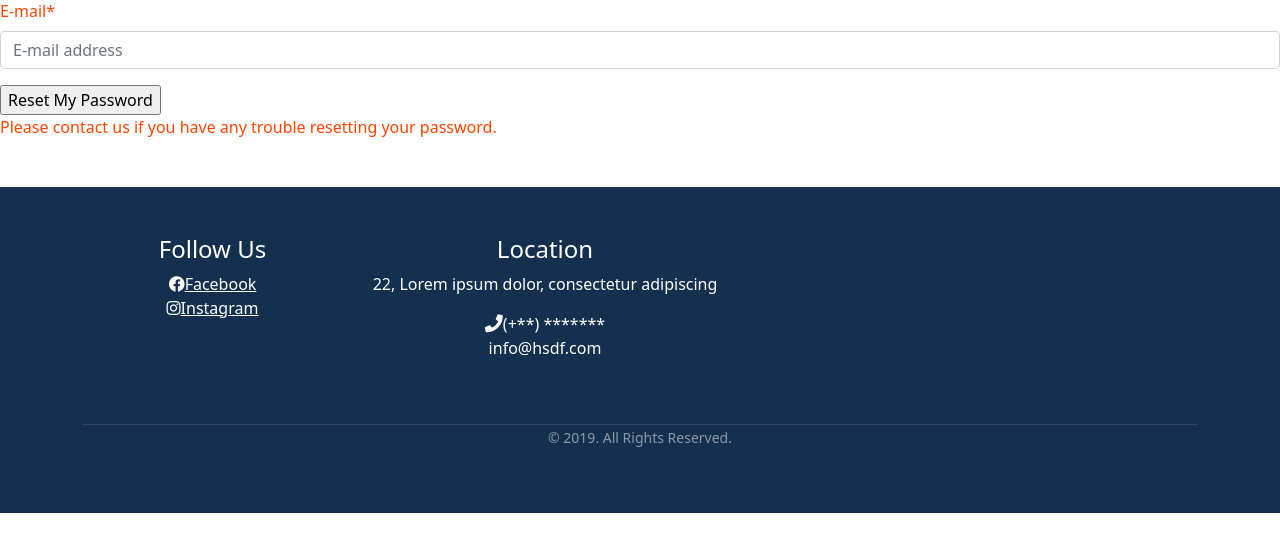
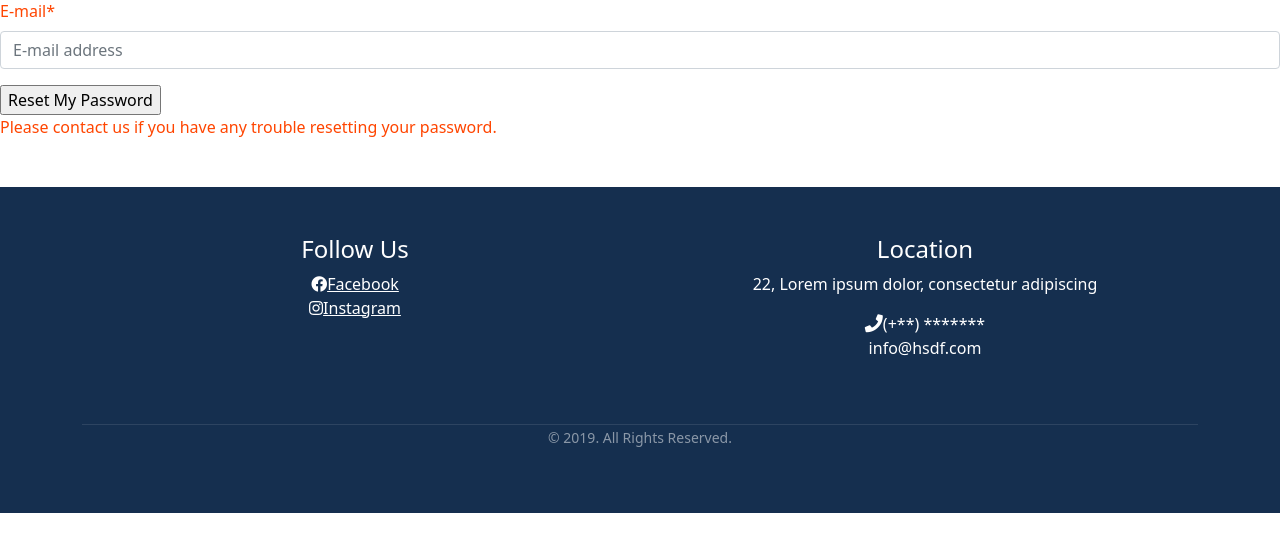
Before and after one commit to latorreandrea/Osteria-dei-Morattini, a Django app: page /accounts/password/reset/ in a window 1280 px wide. Shown: the part 153-705 px from the top of the page. Run offline with Django 3.2, Linux system fonts and the light colour scheme; some libraries are stand-ins or nearby versions.

Commit message:
center the footer

```diff
--- a/templates/base.html
+++ b/templates/base.html
@@ -63,7 +63,7 @@
         <div class="container text-center">
             <div class="row">
 
-                <div class="col-lg-3 col-xs-12 links">
+                <div class="col-lg-6 col-xs-12 links">
                     <h4 class="mt-lg-0 mt-sm-3">Follow Us</h4>
                     <ul class="m-0 p-0">
                         <li><i class="fab fa-facebook"></i><a href="#">Facebook</a></li>
@@ -71,7 +71,7 @@
 
                     </ul>
                 </div>
-                <div class="col-lg-4 col-xs-12 location">
+                <div class="col-lg-6 col-xs-12 location">
                     <h4 class="mt-lg-0 mt-sm-4">Location</h4>
                     <p>22, Lorem ipsum dolor, consectetur adipiscing</p>
                     <p class="mb-0"><i class="fa fa-phone mr-3"></i>(+**) *******</p>
```
